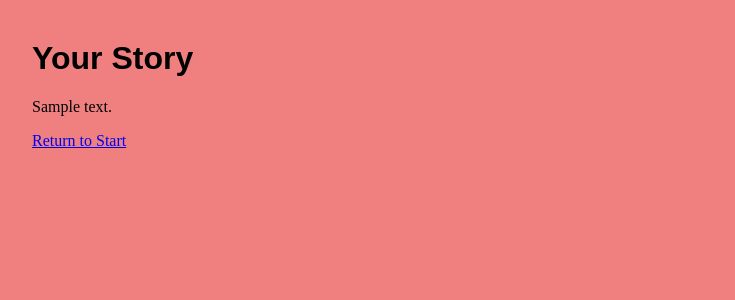
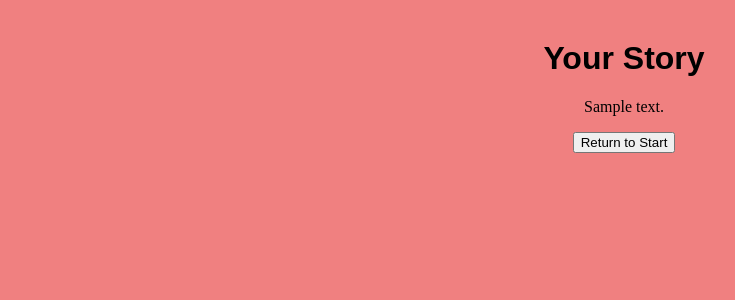
Before and after one commit to gbaer12/flask-madlibs, a Flask app: template templates/story.html in a window 1280 px wide. Shown: the top 300 px of the page, without its empty margins (16-751 px from the left). Run offline with Flask 3, Linux system fonts and the light colour scheme; the template is opened without the code that fills it: most values are stand-ins (such as "Sample title", 1, 10 or a date in 2020).

Commit message:
update to html and styles

```diff
--- a/static/app.css
+++ b/static/app.css
@@ -1,5 +1,6 @@
 body {
     background-color: lightcoral;
+    text-align: center;
 }
 
 #content{
@@ -7,5 +8,6 @@ body {
 }
 
 h1 {
+    text-align: center;
     font-family: Papyrus, fantasy;
 }
--- a/templates/questions.html
+++ b/templates/questions.html
@@ -8,7 +8,7 @@
     <form action="/story">
         {% for prompt in prompts %}
             <p>{{ prompt }}:
-                <input name="{{ prompt }}">
+                <input name="{{ prompt }}" required>
             </p>
         {% endfor %}
         <input type="hidden" name="story_id" value="{{ story_id }}">
--- a/templates/select_story.html
+++ b/templates/select_story.html
@@ -3,6 +3,7 @@
     {% block title%}Select Madlib{% endblock %}
 
     {% block content %}
+    <div class="story-select">
     <h1>Select a Madlib</h1>
     <form action="/questions">
         <select name="story_id" id="">
@@ -14,4 +15,5 @@
         </select>
         <button>Go</button>
     </form>
+    </div>
     {% endblock %}
--- a/templates/story.html
+++ b/templates/story.html
@@ -6,5 +6,7 @@
     <h1>Your Story</h1>
     <p>{{ text }}</p>
 
-    <a href="/">Return to Start</a>
+    <form action="/">
+        <button>Return to Start</button>
+    </form>
     {% endblock %}
```
